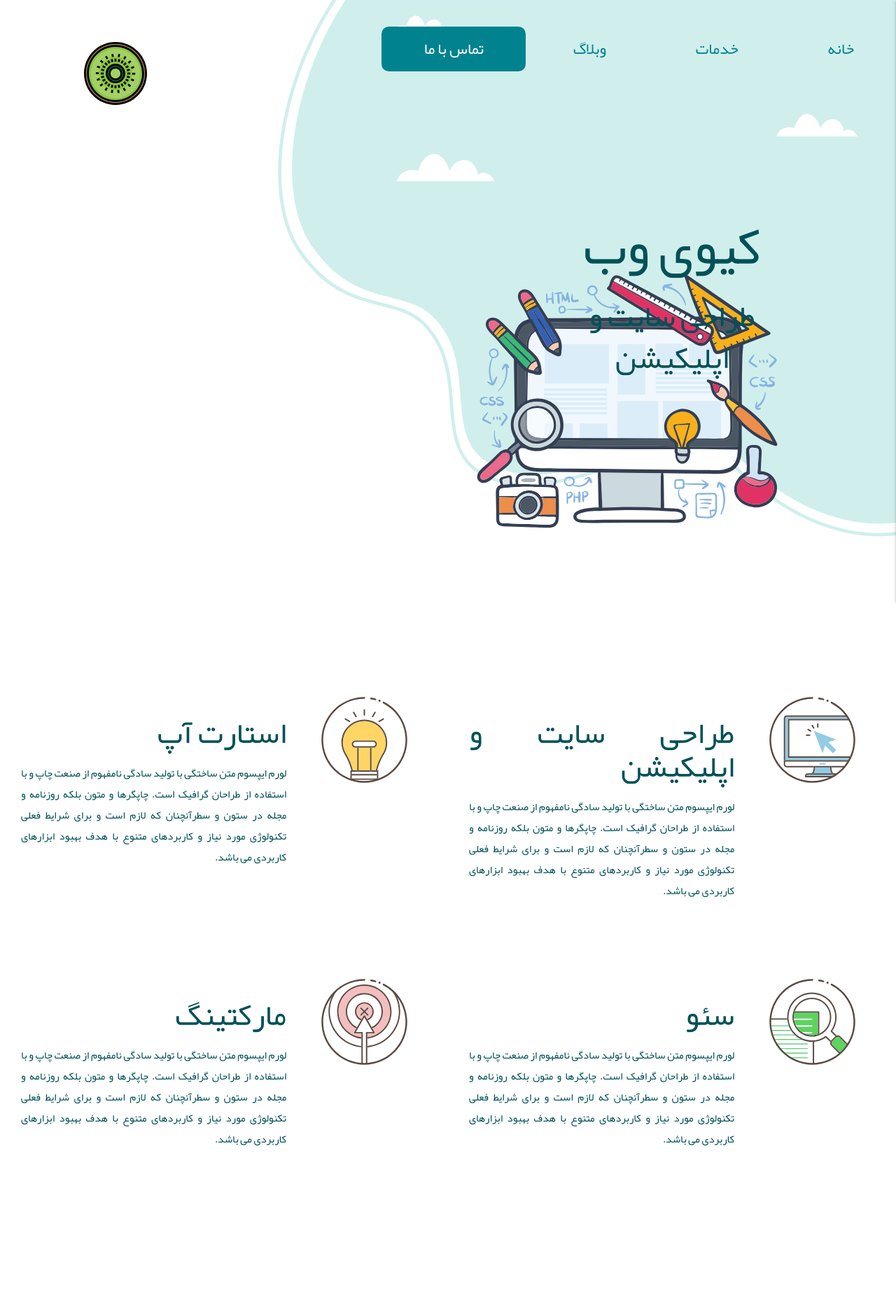
After one commit to iamrf/kiwiweb, a Django app: template home/templates/home/index.html in a window 1280 px wide. The commit adds this page. Shown: the whole page at 70% size. Run offline with Django 3.2, Linux system fonts and the light colour scheme; the template is opened without the code that fills it, so the values that code supplies are empty.

Commit message:
index Services section created and designed

```diff
--- a/home/static/home/css/style.css
+++ b/home/static/home/css/style.css
@@ -170,7 +170,7 @@
 nav ul li a {
 	padding: 0 4rem !important;
 	font-size: 1.5rem;
-	margin-left: 0.2rem;
+	margin-left: 0.5rem;
 }
 
 nav ul li .highlight {
@@ -194,3 +194,56 @@
 		width: 15rem !important;
 	}
 }
+
+#services {
+	padding: 10rem 0;
+	background-color: #fff;
+	color: #005158;
+}
+
+#services .service_item img {
+	display: block;
+	margin: auto;
+	width: 70%;
+	object-fit: cover;
+}
+
+#services .service_item{
+	background-color: #fff;
+	transition: .3s !important;
+	padding: 3rem 2rem;
+	text-align: justify;
+}
+
+#services .service_item:hover {
+	transition: .3s !important;
+	padding: 2rem 2rem 4rem;
+}
+
+#services .service_item:nth-child(1):hover {
+	background-color: #d0efec !important;
+}
+
+#services .service_item:nth-child(2):hover {
+	background-color: #ffe08a !important;
+}
+
+#services .service_item:nth-child(4):hover {
+	background-color: #9fd69f !important;
+}
+
+#services .service_item:nth-child(5):hover {
+	background-color: #ffe5e5 !important;
+}
+
+@media only screen and (max-width:600px) {
+	#services .service_item img {
+		width: 50% !important;
+	}
+
+	#services .service_item h3 {
+		text-align: center;
+		margin: 2rem 0 !important;
+		font-size: 2.5rem;
+	}
+}
--- /dev/null
+++ b/home/templates/home/services.html
@@ -0,0 +1,74 @@
+{% load static %}
+
+<section id="services">
+
+    <div class="row">
+        <div class="col s12 m12 l6 service_item">
+            <div class="row">
+                <div class="col s12 m4 l4">
+                    <img src="{% static 'home/img/icon_monitor.svg'%}">
+                </div>
+                <div class="col s12 m8 l8">
+                    <h3> طراحی سایت و اپلیکیشن </h3>
+                    <p>
+                    لورم ایپسوم متن ساختگی با تولید سادگی نامفهوم از صنعت چاپ و با استفاده از طراحان گرافیک است. چاپگرها و متون بلکه روزنامه و مجله در ستون و سطرآنچنان که لازم است و برای شرایط فعلی تکنولوژی مورد نیاز و کاربردهای متنوع با هدف بهبود ابزارهای کاربردی می باشد.
+                    </p>
+                </div>
+            </div>
+        </div>
+
+        <div class="col s12 m12 l6 service_item">
+            <div class="row">
+                <div class="col s12 m4 l4">
+                    <img src="{% static 'home/img/icon_idea.svg'%}">
+                </div>
+                <div class="col s12 m8 l8">
+                    <h3> استارت آپ </h3>
+                    <p>
+                    لورم ایپسوم متن ساختگی با تولید سادگی نامفهوم از صنعت چاپ و با استفاده از طراحان گرافیک است. چاپگرها و متون بلکه روزنامه و مجله در ستون و سطرآنچنان که لازم است و برای شرایط فعلی تکنولوژی مورد نیاز و کاربردهای متنوع با هدف بهبود ابزارهای کاربردی می باشد.
+                    </p>
+                </div>
+            </div>
+        </div>
+
+        <div class="clearfix"></div>
+
+        <div class="col s12 m12 l6 service_item">
+            <div class="row">
+                <div class="col s12 m4 l4">
+                    <img src="{% static 'home/img/icon_seo_g.svg'%}">
+                </div>
+                <div class="col s12 m8 l8">
+                    <h3> سئو </h3>
+                    <p>
+                    لورم ایپسوم متن ساختگی با تولید سادگی نامفهوم از صنعت چاپ و با استفاده از طراحان گرافیک است. چاپگرها و متون بلکه روزنامه و مجله در ستون و سطرآنچنان که لازم است و برای شرایط فعلی تکنولوژی مورد نیاز و کاربردهای متنوع با هدف بهبود ابزارهای کاربردی می باشد.
+                    </p>
+                </div>
+            </div>
+        </div>
+
+        <div class="col s12 m12 l6 service_item">
+            <div class="row">
+                <div class="col s12 m4 l4">
+                    <img src="{% static 'home/img/icon_target.svg'%}">
+                </div>
+                <div class="col s12 m8 l8">
+                    <h3> مارکتینگ </h3>
+                    <p>
+                    لورم ایپسوم متن ساختگی با تولید سادگی نامفهوم از صنعت چاپ و با استفاده از طراحان گرافیک است. چاپگرها و متون بلکه روزنامه و مجله در ستون و سطرآنچنان که لازم است و برای شرایط فعلی تکنولوژی مورد نیاز و کاربردهای متنوع با هدف بهبود ابزارهای کاربردی می باشد.
+                    </p>
+                </div>
+            </div>
+        </div>
+
+
+
+
+
+
+
+
+
+    </div>
+
+</section>
```
Also changed, not shown: home/static/home/img/icon_alarm.svg (added), home/static/home/img/icon_content.svg (added), home/static/home/img/icon_design.svg (added), home/static/home/img/icon_idea.svg (added), home/static/home/img/icon_monitor.svg (added), home/static/home/img/icon_music.svg (added), home/static/home/img/icon_seo.svg (added), home/static/home/img/icon_seo_g.svg (added), home/static/home/img/icon_target.svg (added), home/static/home/img/icon_trophy.svg (added).
